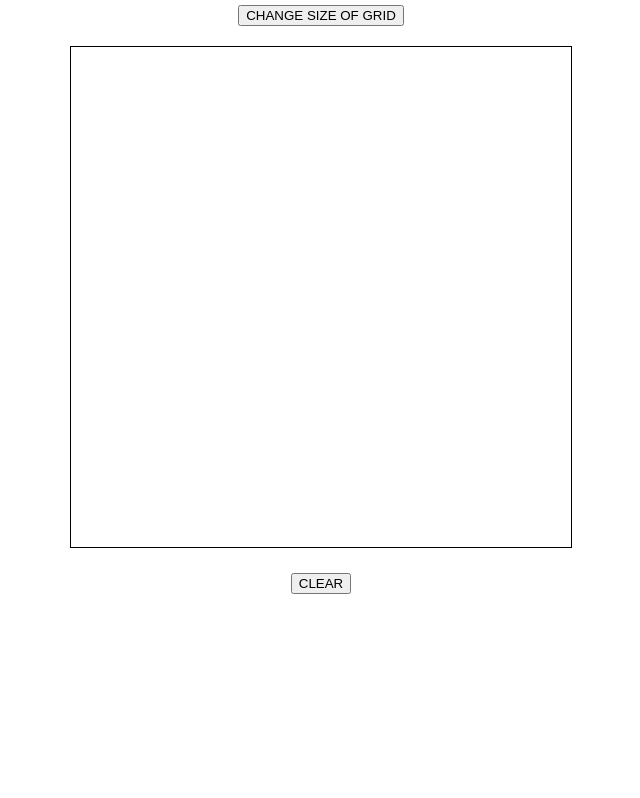
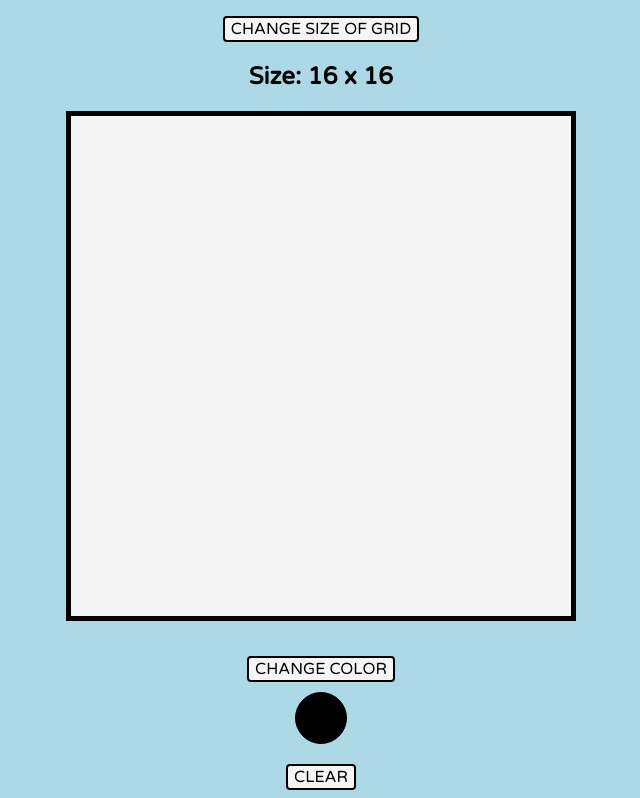
Before and after one commit to ross-brown/etch-a-sketch, a plain HTML site: page index.html in a window 1280 px wide. Shown: the part 75-873 px from the top of the page, without its empty margins (319-959 px from the left). Before the commit the page ends 800 px from the top, so only its background shows below. Drawn offline with Linux system fonts and the light colour scheme.

Commit message:
change font and add ability to change color

```diff
--- a/index.html
+++ b/index.html
@@ -5,6 +5,9 @@
   <meta http-equiv="X-UA-Compatible" content="IE=edge">
   <meta name="viewport" content="width=device-width, initial-scale=1.0">
   <link rel="stylesheet" href="styles.css">
+  <link rel="preconnect" href="https://fonts.googleapis.com">
+  <link rel="preconnect" href="https://fonts.gstatic.com" crossorigin>
+  <link href="https://fonts.googleapis.com/css2?family=Varela+Round&display=swap" rel="stylesheet">
   <title>Document</title>
 </head>
 <body>
@@ -13,7 +16,10 @@
   </header>
   <main>
     <button id="change-size">CHANGE SIZE OF GRID</button>
+    <h2 id="current-size">Size: 16 x 16</h2>
     <div class="grid"></div>
+    <button id="change-color">CHANGE COLOR</button>
+    <div id="color"></div>
     <button id="clear">CLEAR</button>
   </main>
 <script src="index.js"></script>
--- a/index.js
+++ b/index.js
@@ -1,12 +1,17 @@
 const SIZE = 16;
+let COLOR = "black";
 
 const grid = document.querySelector(".grid");
 const clearBtn = document.querySelector("#clear");
 const changeBtn = document.querySelector("#change-size");
+const currentSize = document.querySelector("#current-size");
+const colorBtn = document.querySelector("#change-color");
+const colorCircle = document.querySelector("#color");
 
 function createGrid(size) {
   grid.style.gridTemplateColumns = `repeat(${size}, 1fr)`;
   grid.style.gridTemplateRows = `repeat(${size}, 1fr)`;
+  currentSize.textContent = `Size: ${size} x ${size}`;
 
   for (let i = 1; i <= size * size; i++) {
     const gridElement = document.createElement("div");
@@ -17,29 +22,42 @@ function createGrid(size) {
 
 function onMouseHover(e) {
   if (e.target.className === "grid-square") {
-    e.target.style.backgroundColor = "black";
+    e.target.style.backgroundColor = COLOR;
   }
 }
 
 function clearGrid() {
   for (let i = 0; i < grid.children.length; i++) {
     const currentSquare = grid.children[i];
-    currentSquare.style.backgroundColor = "white";
+    currentSquare.style.backgroundColor = "whitesmoke";
   }
+  resetColor();
 }
 
 function changeSize() {
   const newSize = prompt("How many squares per side would you like?");
   if (+newSize > 100) {
-    alert('Cannot exceed 100 x 100')
+    alert("Cannot exceed 100 x 100");
   } else {
     clearGrid();
     createGrid(+newSize);
   }
 }
 
+function changeColor() {
+  const newColor = prompt("What color would you like to use?");
+  COLOR = newColor.toLowerCase().replace(/\s+/g, '');
+  colorCircle.style.backgroundColor = COLOR;
+}
+
+function resetColor() {
+  COLOR = "black";
+  colorCircle.style.backgroundColor = COLOR;
+}
+
 grid.addEventListener("mouseover", onMouseHover);
 clearBtn.addEventListener("click", clearGrid);
 changeBtn.addEventListener("click", changeSize);
+colorBtn.addEventListener("click", changeColor);
 
 createGrid(SIZE);
--- a/styles.css
+++ b/styles.css
@@ -1,5 +1,25 @@
+* {
+  font-family: 'Varela Round', sans-serif;
+}
+
+body {
+  background-color: lightblue;
+}
+
 header {
   text-align: center;
+}
+
+button {
+  font-size: 16px;
+  background-color: whitesmoke;
+  border: 2px solid black;
+  border-radius: 4px;
+  margin-top: 10px;
+}
+
+button:hover {
+  background-color: lightcyan;
 }
 
 main {
@@ -15,7 +35,19 @@ main {
   grid-template-rows: repeat(16, 1fr);
   height: 500px;
   width: 500px;
-  border: 1px solid black;
+  border: 5px solid black;
   margin-bottom: 25px;
-  margin-top: 20px;
 }
+
+.grid-square {
+  background-color: whitesmoke;
+}
+
+#color {
+  height: 50px;
+  width: 50px;
+  border-radius: 100px;
+  background-color: black;
+  margin: 10px;
+  border: 1px solid black
+}
```
